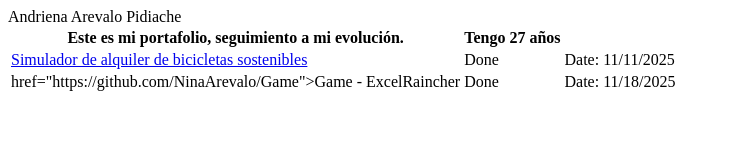
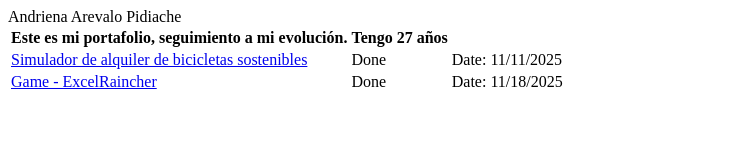
Before and after one commit to NinaArevalo/Portafolio, a plain HTML site: page index.html in a window 1280 px wide. Shown: the whole page, without its empty margins (0-730 px from the left). Drawn offline with Linux system fonts and the light colour scheme.

Commit message:
Update index.html

```diff
--- a/index.html
+++ b/index.html
@@ -11,7 +11,7 @@
     <td>Date: 11/11/2025</td>
 </tr>
     <tr>
-    <td><a> href="https://github.com/NinaArevalo/Game">Game - ExcelRaincher</a></td>
+    <td><a href="https://github.com/NinaArevalo/Game">Game - ExcelRaincher</a></td>
     <td>Done</td>
     <td>Date: 11/18/2025</td>
 </tr>
```
